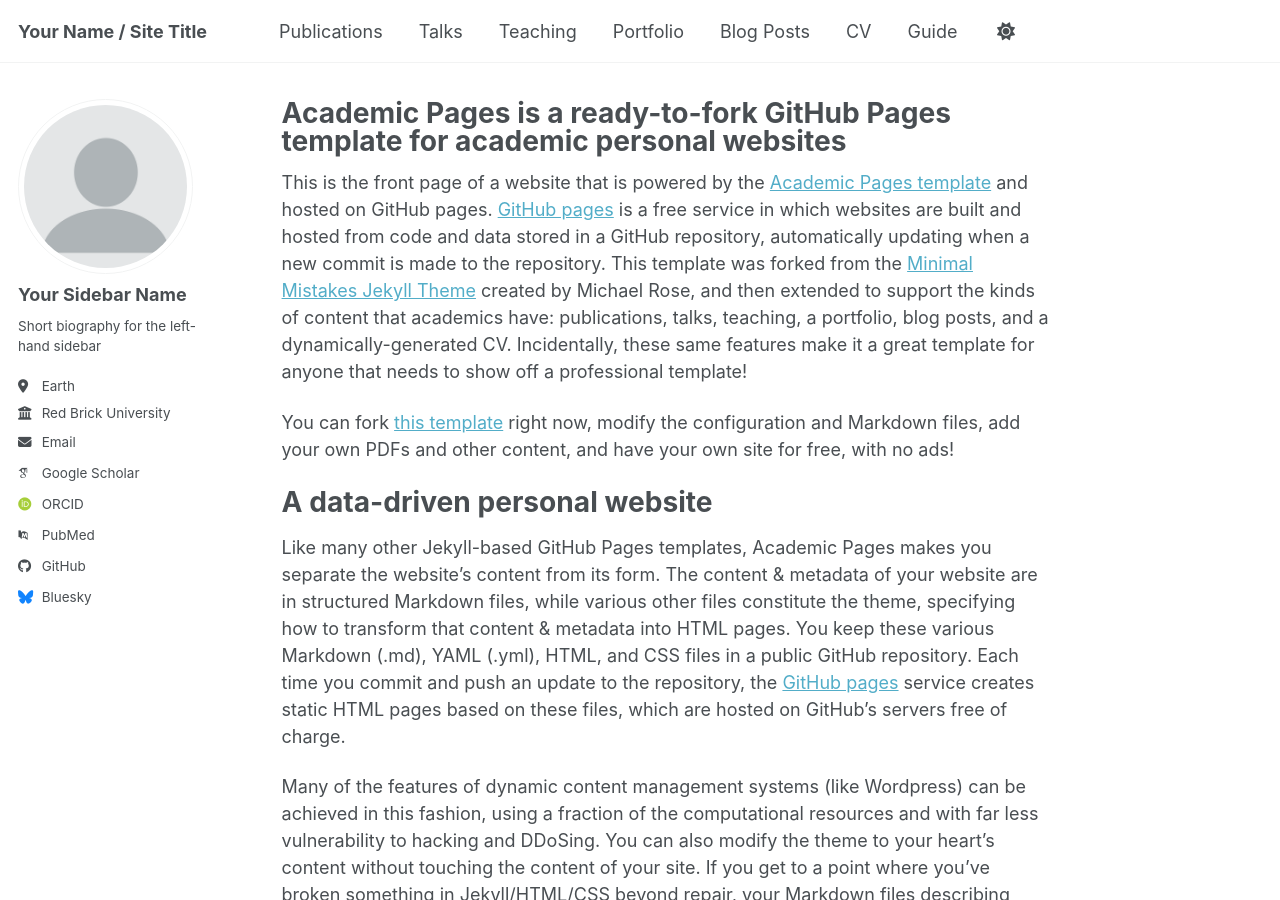
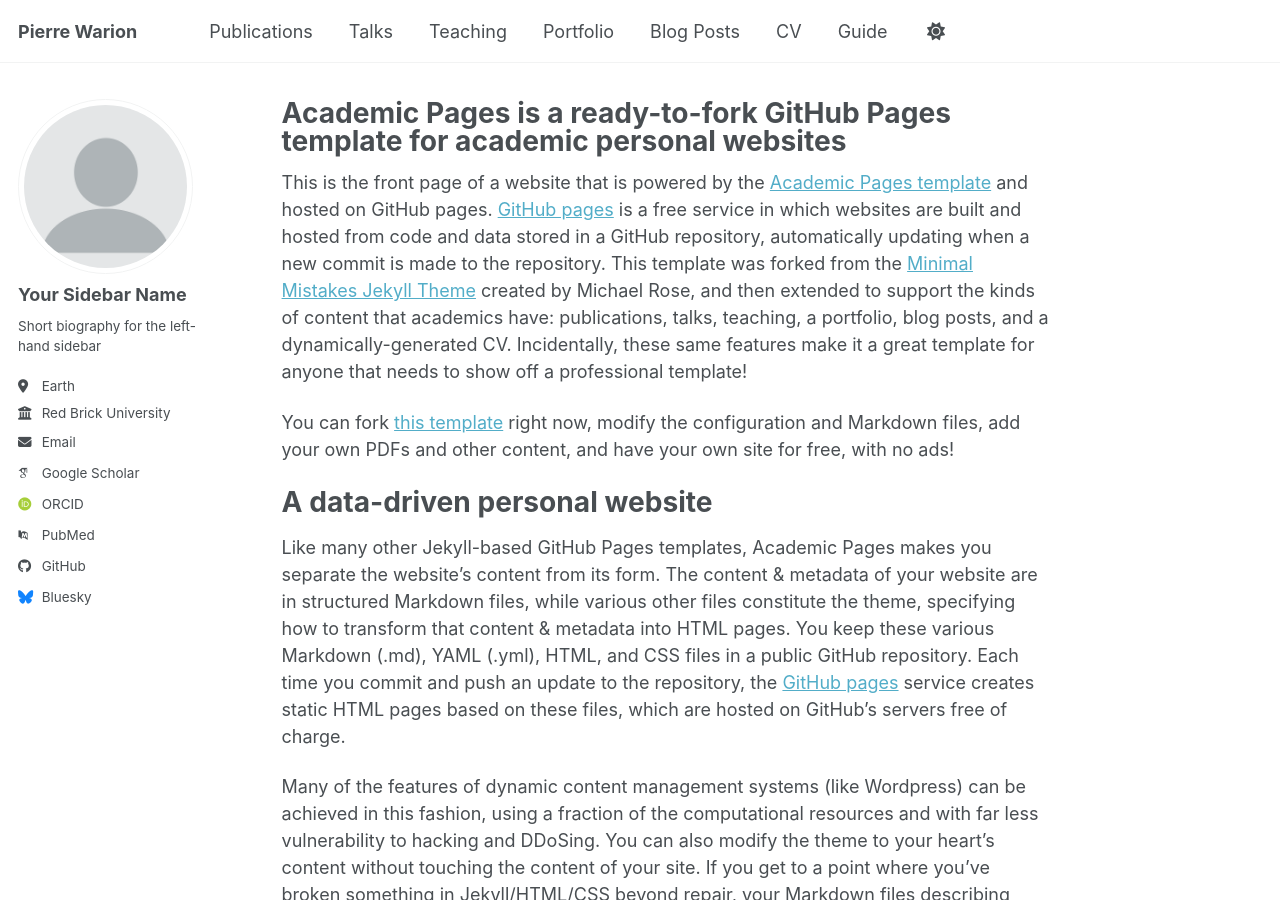
Before and after one commit to pierre-war/pierre-warion.github.io, a Jekyll site: the page built from _pages/about.md, in a window 1280 px wide and 900 px high. Built offline with Jekyll 4.4.1, drawn with Linux system fonts in a browser that asks for light colours; some web fonts are replaced; a script bundle is joined from its source files by our own code; library files that are not in the unit come from our copies.

Commit message:
premier commit

```diff
--- a/_config.yml
+++ b/_config.yml
@@ -9,7 +9,7 @@
 # Basic Site Settings
 locale                   : "en-US"
 site_theme               : "default" # Currently available options are "default", "air"
-title                    : "Your Name / Site Title"
+title                    : "Pierre Warion"
 title_separator          : "-"
 name                     : &name "Your Name"
 description              : &description "Your Name's academic portfolio"   # Update this with a general description of your site, this is the default if not overridden by a page
```
